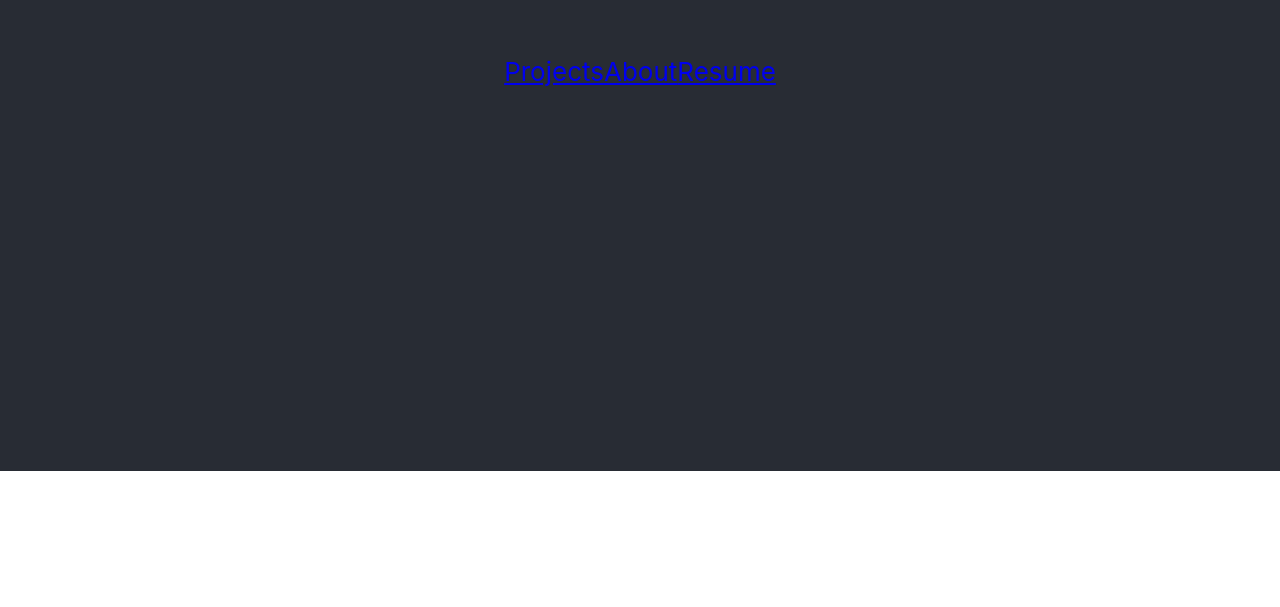
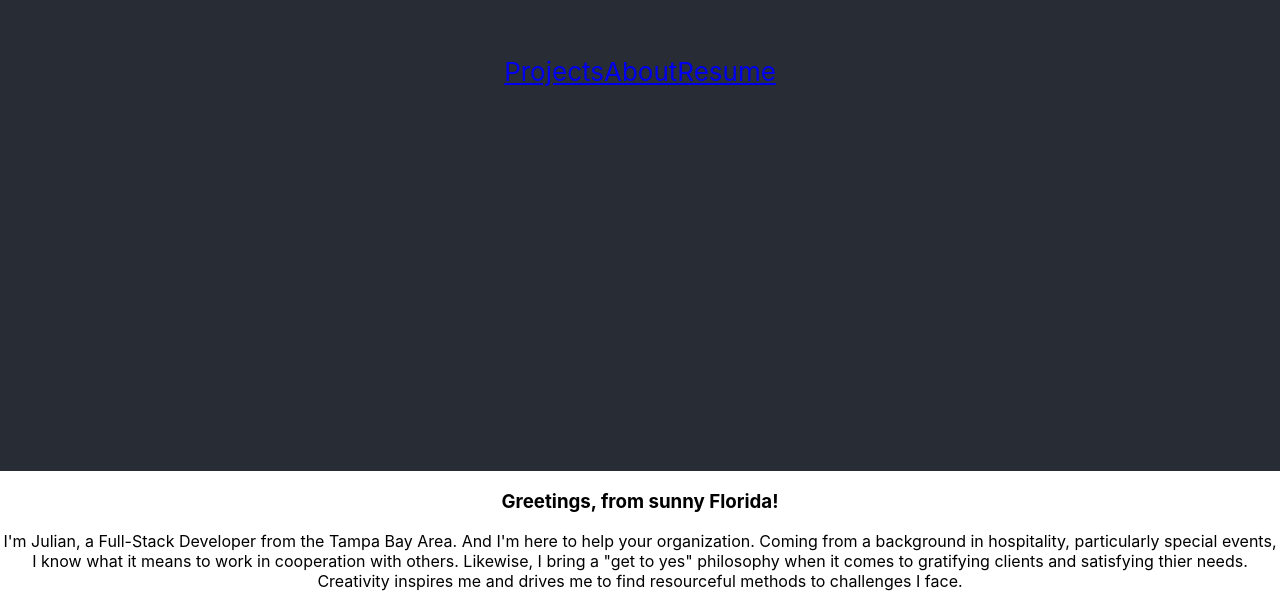
Before and after one commit to Job85/my-portfolio, a React (Create React App) app: page /about in a window 1280 px wide. Before the commit this address had no page. Shown: the part 329-936 px from the top of the page. Before the commit the page ends 800 px from the top, so only its background shows below. Built offline with nearby package versions, Linux system fonts and the light colour scheme.

Commit message:
reverted home page to about page

```diff
--- a/src/App.js
+++ b/src/App.js
@@ -4,7 +4,7 @@
 import './App.css';
 import Nav from './components/Nav';
 import ProjectPage from './pages/ProjectPage'
-import Home from './pages/Home';
+import About from './pages/About';
 
 function App() {
   return (
@@ -13,7 +13,7 @@
         <Nav />
       </header>
       <Routes>
-        <Route path='/' element={<Home />} />
+        <Route path='/about' element={<About />} />
         <Route path='/projects' element={<ProjectPage />} />
       </Routes>
     </div>
--- a/src/pages/Home.js
+++ b/src/pages/About.js
@@ -1,6 +1,6 @@
 import React from "react";
 
-const Home = () => {
+const About = () => {
 
     return (
         <div>
@@ -25,4 +25,4 @@
 }
 
 
-export default Home
+export default About
```
